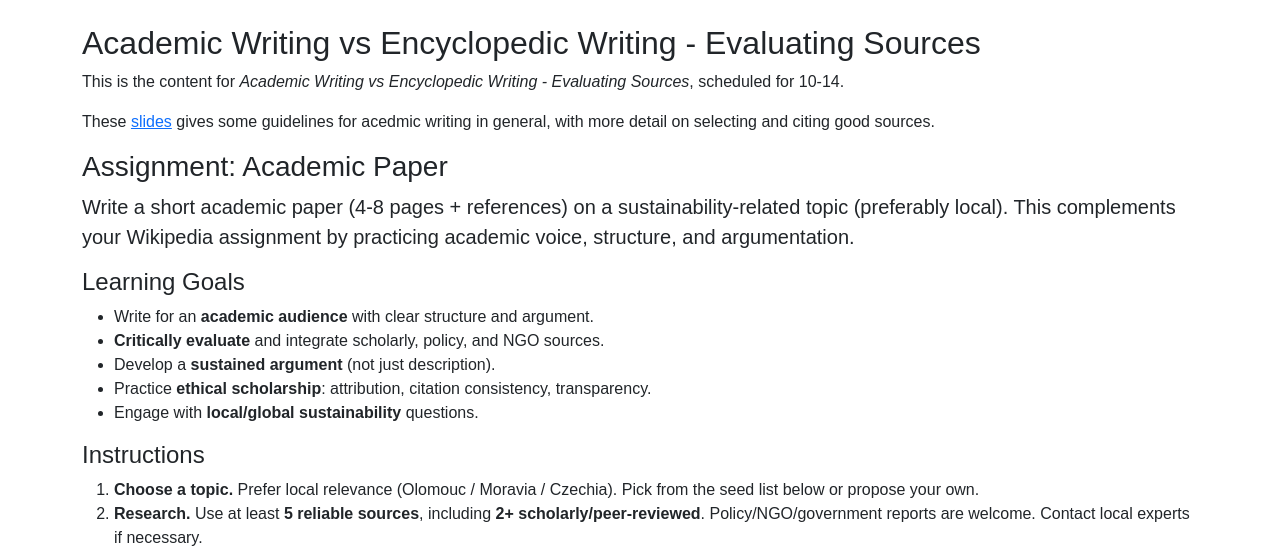
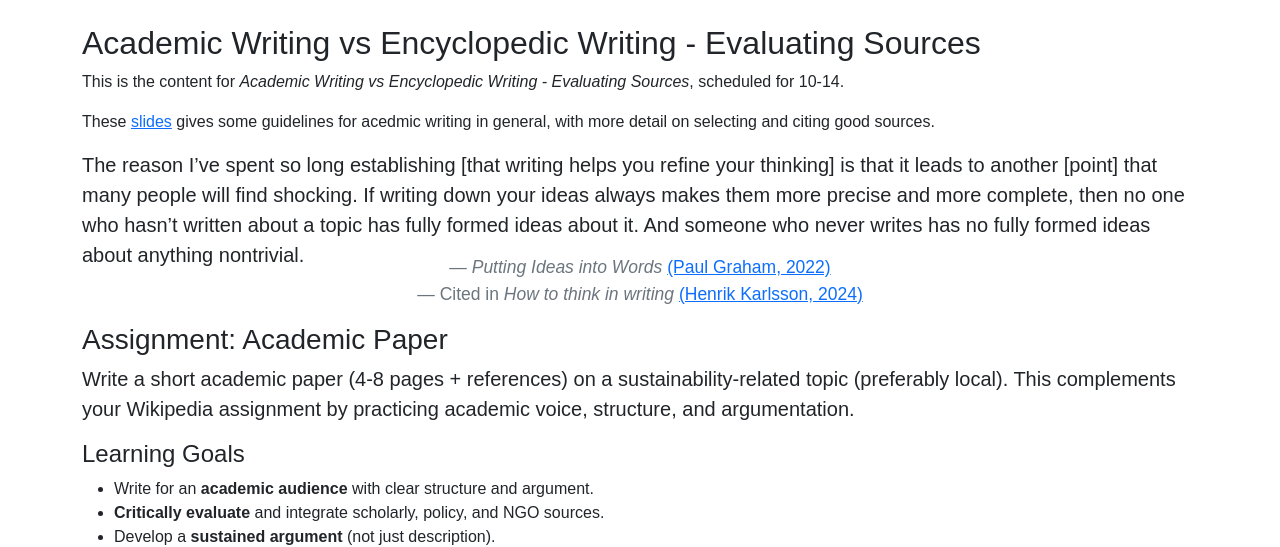
Before and after one commit to bond-lab/Open-Knowledge, a Flask app: page /week/writing/ in a window 1280 px wide. Shown: the part 56-603 px from the top of the page. Run offline with Flask 3, Linux system fonts and the light colour scheme.

Commit message:
added quote about writing from Paul Graham

```diff
--- a/web/templates/weeks/writing.html
+++ b/web/templates/weeks/writing.html
@@ -5,6 +5,14 @@
 <p>This is the content for <i>{{ info.title }}</i>, scheduled for {{ info.date }}.</p>
 
 <p>These <a href="{{ url_for('static', filename='pdf/wk-03-academic-sources.pdf')}}">slides</a> gives some guidelines for acedmic writing in general, with more detail on selecting and citing good sources.</p>
+
+
+<blockquote class="blockquote">
+  <p class="mb-0">The reason I’ve spent so long establishing [that writing helps you refine your thinking] is that it leads to another [point] that many people will find shocking. If writing down your ideas always makes them more precise and more complete, then no one who hasn’t written about a topic has fully formed ideas about it. And someone who never writes has no fully formed ideas about anything nontrivial.</p>
+   <footer class="blockquote-footer"><cite>Putting Ideas into Words</cite> <a href='https://paulgraham.com/words.html'>(Paul Graham, 2022)</a></footer>
+  <footer class="blockquote-footer">Cited in <cite>How to think in writing</cite> <a href='https://henrikkarlsson.xyz/p/writing-to-think'>(Henrik Karlsson, 2024)</a></footer>
+</blockquote>
+
 
 <h3>Assignment: Academic Paper</h3>
 
```
